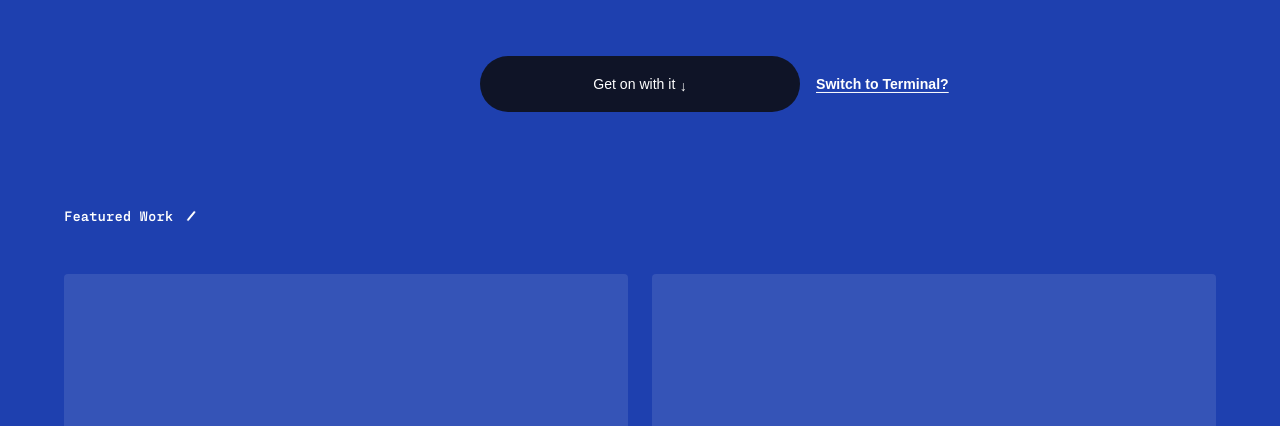
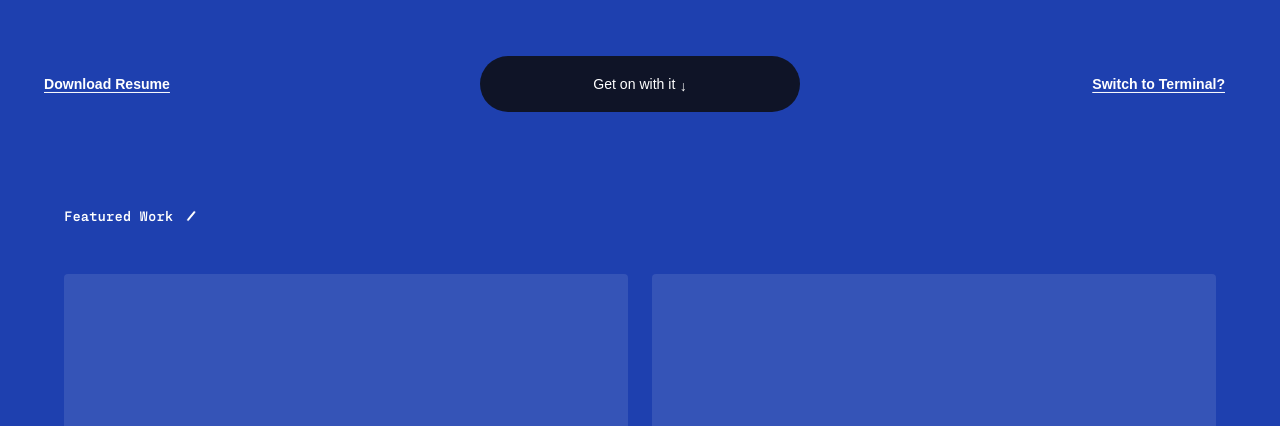
Before and after one commit to PriyanArora/Portfolio_Website_v2, an Astro site: page / in a window 1280 px wide. Shown: the part 674-1100 px from the top of the page. Built offline with nearby package versions, Linux system fonts and the light colour scheme; Astro itself is replaced by a stand-in of ours; a web font is replaced by a local one.

Commit message:
feat(navpill): added resume and switch to terminal buttons

```diff
--- a/src/components/NavPill.astro
+++ b/src/components/NavPill.astro
@@ -17,7 +17,8 @@
     </div>
   </nav>
 
-  <a id="terminal-switch" href="/terminal/">Switch to Terminal?</a>
+  <a id="resume-download" class="nav-side-link" href="/resume/resume.pdf" target="_blank" rel="noopener noreferrer">Download Resume</a>
+  <a id="terminal-switch" class="nav-side-link" href="/terminal/">Switch to Terminal?</a>
 </div>
 
 <style>
@@ -100,14 +101,20 @@
   }
 
   #nav-wrapper {
+    --nav-bottom: 0.9rem;
+    --nav-height: 56px;
+    --page-left: 1.5rem;
+    --page-right: 1.5rem;
     position: fixed;
-    bottom: 0.9rem;
-    left: 50%;
-    transform: translateX(-50%);
+    bottom: var(--nav-bottom);
+    left: 0;
+    right: 0;
+    height: var(--nav-height);
     perspective: 800px;
     z-index: 50;
     font-family: 'Fraktion Sans', sans-serif;
     font-size: 0.88rem;
+    pointer-events: none;
   }
 
   nav {
@@ -123,16 +130,17 @@
     transition: transform 0.1s ease;
     position: relative;
     width: min(320px, calc(100vw - 2rem));
-    height: 56px;
+    height: var(--nav-height);
     overflow: hidden;
     justify-content: center;
     padding: 0;
+    margin: 0 auto;
+    pointer-events: auto;
   }
 
-  #terminal-switch {
+  .nav-side-link {
     position: absolute;
     top: 50%;
-    left: calc(100% + 1rem);
     transform: translateY(-50%);
     padding: 0;
     border: 0;
@@ -147,9 +155,18 @@
     text-underline-offset: 3px;
     white-space: nowrap;
     cursor: pointer;
+    pointer-events: auto;
   }
 
-  #terminal-switch:hover {
+  #resume-download {
+    left: var(--page-left);
+  }
+
+  #terminal-switch {
+    right: var(--page-right);
+  }
+
+  .nav-side-link:hover {
     opacity: 0.8;
   }
 
@@ -171,20 +188,30 @@
     }
   }
 
-  @media (max-width: 560px) {
-    #terminal-switch {
+  @media (min-width: 768px) {
+    #nav-wrapper {
+      --page-right: 3.4375rem;
+    }
+  }
+
+  @media (min-width: 1024px) {
+    #nav-wrapper {
+      --page-left: max(2.75rem, calc((100vw - 1536px) / 2 + 2.75rem));
+    }
+  }
+
+  @media (max-width: 760px) {
+    .nav-side-link {
       top: -1.2rem;
-      left: 50%;
-      transform: translate(-50%, -100%);
+      transform: translateY(-100%);
+      font-size: 0.78rem;
     }
   }
 
   @media (orientation: landscape) and (max-height: 600px) {
     #nav-wrapper {
-      bottom: 0.5rem;
-    }
-    nav {
-      height: 50px;
+      --nav-bottom: 0.5rem;
+      --nav-height: 50px;
     }
 
     #nav-wrapper {
```
